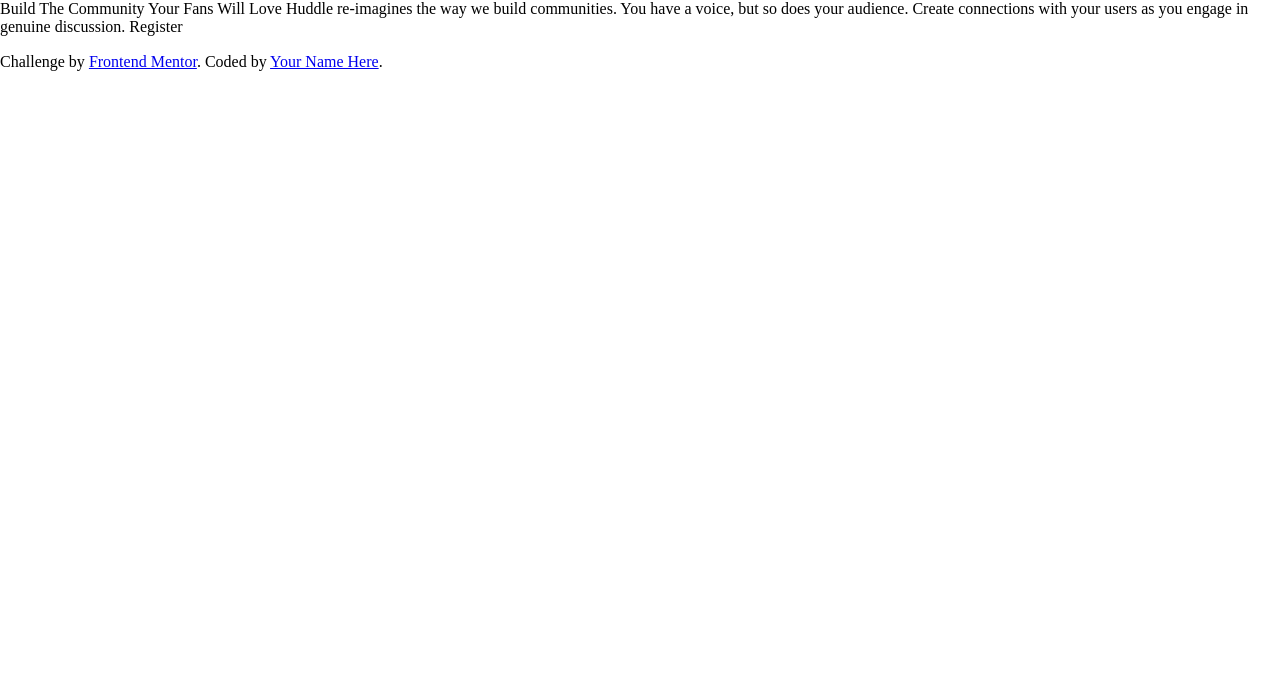
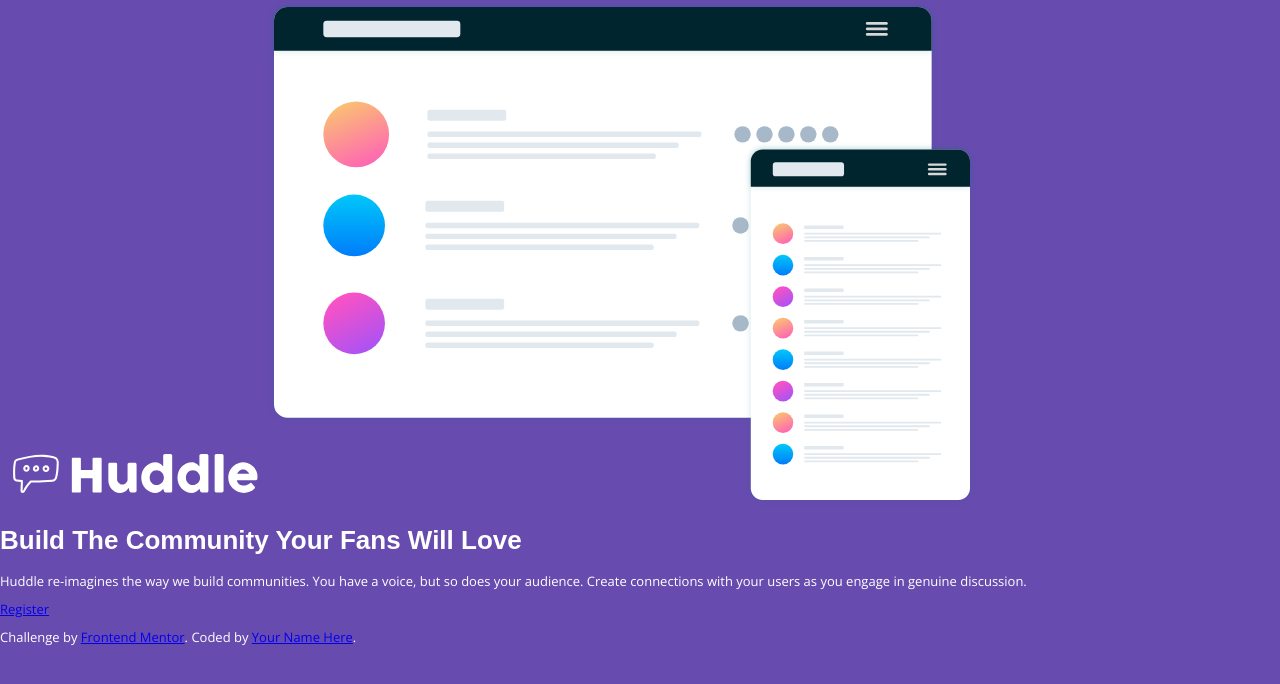
Before and after one commit to ortiz-antonio/frontend-mentor, a website: page public/huddle-landing/index.html in a window 1280 px wide. Drawn offline with nearby package versions, Linux system fonts and the light colour scheme.

Commit message:
fixed fonts

```diff
--- a/public/huddle-landing/index.html
+++ b/public/huddle-landing/index.html
@@ -17,12 +17,47 @@
     </title>
 
     <link rel="stylesheet" href="/node_modules/normalize.css/normalize.css" />
+    <script
+      type="module"
+      src="https://unpkg.com/ionicons@7.1.0/dist/ionicons/ionicons.esm.js"
+    ></script>
+    <script
+      nomodule
+      src="https://unpkg.com/ionicons@7.1.0/dist/ionicons/ionicons.js"
+    ></script>
+
+    <link rel="preconnect" href="https://fonts.googleapis.com" />
+    <link rel="preconnect" href="https://fonts.gstatic.com" crossorigin />
+
+    <link
+      href="https://fonts.googleapis.com/css2?family=Open+Sans:wght@400&family=Poppins:wght@0,400;0,600&display=swap"
+      rel="stylesheet"
+    />
     <link rel="stylesheet" href="styles.css" />
   </head>
   <body>
-    Build The Community Your Fans Will Love Huddle re-imagines the way we build
-    communities. You have a voice, but so does your audience. Create connections
-    with your users as you engage in genuine discussion. Register
+    <div class="container-wrapper">
+      <div class="container">
+        <div class="art-wrapper">
+          <div class="art">
+            <img src="./images/logo.svg" alt="Huddle Logo" />
+            <img
+              src="./images/illustration-mockups.svg"
+              alt="Mockups Illustration"
+            />
+          </div>
+        </div>
+        <div class="description">
+          <h1>Build The Community Your Fans Will Love</h1>
+          <p>
+            Huddle re-imagines the way we build communities. You have a voice,
+            but so does your audience. Create connections with your users as you
+            engage in genuine discussion.
+          </p>
+        </div>
+        <a href="#"> Register </a>
+      </div>
+    </div>
 
     <footer>
       <p class="attribution">
--- a/public/huddle-landing/styles.css
+++ b/public/huddle-landing/styles.css
@@ -0,0 +1,20 @@
+:root {
+  --primary: hsl(257, 40%, 49%);
+  --accent: hsl(300, 69%, 71%);
+  background-color: var(--primary);
+
+  --mx: 40px;
+
+  font-family: 'Open Sans', sans-serif;
+  font-weight: 400;
+  font-style: normal;
+
+  font-size: 13px;
+  color: white;
+}
+
+h1 {
+  font-family: 'Poppins', sans-serif;
+  font-weight: 600;
+  font-style: normal;
+}
```
Also changed, not shown: 1 other file.
